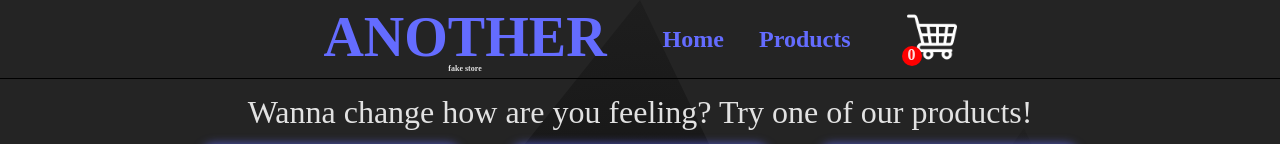
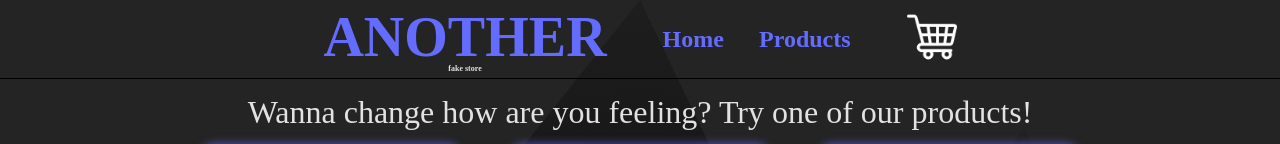
Before and after one commit to Goik28/Odin-ShoppingCart, a React (Vite) app: page /products in a window 1280 px wide. Shown: the top 144 px of the page. Built offline with nearby package versions, Linux system fonts and the light colour scheme.

Commit message:
Create ShoppingCart component
Create cartItem component.
Create Id fields on products.

```diff
--- /dev/null
+++ b/src/components/CartItem.jsx
@@ -0,0 +1,16 @@
+export function CartItem({ product, quantity, setQuantity }) {
+  return (
+    <div>
+      <img src={product.src} alt={product.alt} />
+      <div>
+        <p className="name">{product.name.toUpperCase()}</p>
+        <div>
+          <button onClick={setQuantity("-")}>-</button>
+          <p>{quantity}</p>
+          <button onClick={setQuantity("+")}>+</button>
+        </div>
+        <p>Item total: {Number.parseInt(product.price) * quantity}</p>
+      </div>
+    </div>
+  );
+}
--- a/src/components/Header.css
+++ b/src/components/Header.css
@@ -34,28 +34,6 @@
   font-size: 1.5rem;
 }
 
-.navHeader .cart {
-  margin-right: 25px;
-  position: relative;
-  cursor: pointer;
-}
-
-.navHeader .cartIcon {
-  width: 50px;
-  filter: invert();
-}
-.navHeader .cartNotification {
-  position: absolute;
-  bottom: 0;
-  left: -5px;
-  z-index: 2;
-  background-color: red;
-  border-radius: 50%;
-  width: 20px;
-  height: 20px;
-  text-align: center;
-}
-
 .navHeader a {
   text-decoration: none;
   border: 1px solid transparent;
--- a/src/components/Header.jsx
+++ b/src/components/Header.jsx
@@ -1,5 +1,6 @@
 import "./Header.css";
 import { Link } from "react-router-dom";
+import { ShoppingCart } from "./ShoppingCart";
 
 export function Header() {
   return (
@@ -12,10 +13,7 @@ export function Header() {
         <Link to={"/"}>Home</Link>
         <Link to={"/products"}>Products</Link>
       </nav>
-      <div className="cart">
-        <img className="cartIcon" src="/shopping-cart.png" alt="Shopping-Cart" />
-        <div className="cartNotification">0</div>
-      </div>
+      <ShoppingCart shoppingCart={[]}/>
     </div>
   );
 }
--- a/src/components/Products.jsx
+++ b/src/components/Products.jsx
@@ -9,8 +9,8 @@ export function Products({ productsList }) {
       </p>
       <div className="clipPath"></div>
       <ul>
-        {productsList.map((product, index) => {
-          return <Product key={index} product={product}></Product>;
+        {productsList.map((product) => {
+          return <Product key={product.id} product={product}></Product>;
         })}
       </ul>
     </main>
--- /dev/null
+++ b/src/components/ShoppingCart.css
@@ -0,0 +1,21 @@
+.cart {
+  margin-right: 25px;
+  position: relative;
+  cursor: pointer;
+}
+
+.cart .cartIcon {
+  width: 50px;
+  filter: invert();
+}
+.cart .cartNotification {
+  position: absolute;
+  bottom: 0;
+  left: -5px;
+  z-index: 2;
+  background-color: red;
+  border-radius: 50%;
+  width: 20px;
+  height: 20px;
+  text-align: center;
+}
--- /dev/null
+++ b/src/components/ShoppingCart.jsx
@@ -0,0 +1,39 @@
+import { useState } from "react";
+import { CartItem } from "./CartItem";
+import "./ShoppingCart.css";
+
+export function ShoppingCart({ shoppingCart}) {
+  const [expanded, setExpanded] = useState(false);
+
+  function isExpanded() {
+    return (
+      <div>
+        <ul>
+          {shoppingCart.map((item) => {
+            return (
+              <CartItem
+                key={item.product.id}
+                product={item.product}
+                quantity={item.quantity}
+              />
+            );
+          })}
+        </ul>
+        <button>Checkout</button>
+      </div>
+    );
+  }
+
+  return (
+    <div
+      className="cart"
+    >
+      <img className="cartIcon" src="/shopping-cart.png" alt="Shopping-Cart" />
+     {/* <div className="cartNotification">
+        {shoppingCart.length > 9 ? "9+" : shoppingCart.length}
+      </div>
+      {expanded ? isExpanded() : ""}
+  */}
+    </div>
+  );
+}
--- a/src/products.js
+++ b/src/products.js
@@ -1,5 +1,6 @@
 export const products = [
   {
+    id: 1,
     src: "/angry.png",
     alt: "Angry man",
     name: "Angry",
@@ -7,6 +8,7 @@ export const products = [
     price: "$1.99",
   },
   {
+    id: 2,
     src: "/confused.png",
     alt: "Confused man",
     name: "Confused",
@@ -14,6 +16,7 @@ export const products = [
     price: "$0.00",
   },
   {
+    id: 3,
     src: "/cry.png",
     alt: "Sad man",
     name: "Sad",
@@ -21,6 +24,7 @@ export const products = [
     price: "$3.99",
   },
   {
+    id: 4,
     src: "/disappointed.png",
     alt: "Disappointed man",
     name: "Disappointed",
@@ -28,6 +32,7 @@ export const products = [
     price: "$99.99",
   },
   {
+    id: 5,
     src: "/disgusted.png",
     alt: "Disgusted man",
     name: "Disgusted",
```
